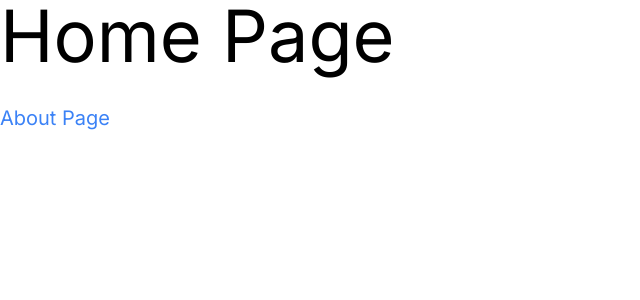
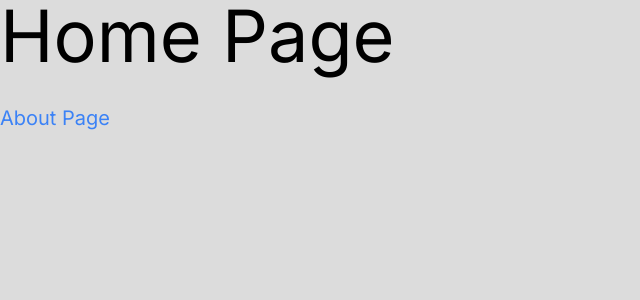
Before and after one commit to Harry8679/Tutorial-NextJS-John-Smilg, a Next.js app: page / in a window 1280 px wide. Shown: the top 300 px of the page, without its empty margins (0-640 px from the left). Built offline with nearby package versions, Linux system fonts and the light colour scheme.

Commit message:
CSS added

```diff
--- a/app/globals.css
+++ b/app/globals.css
@@ -1,3 +1,7 @@
 @tailwind base;
 @tailwind components;
 @tailwind utilities;
+
+body {
+    background: gainsboro;
+}
```
